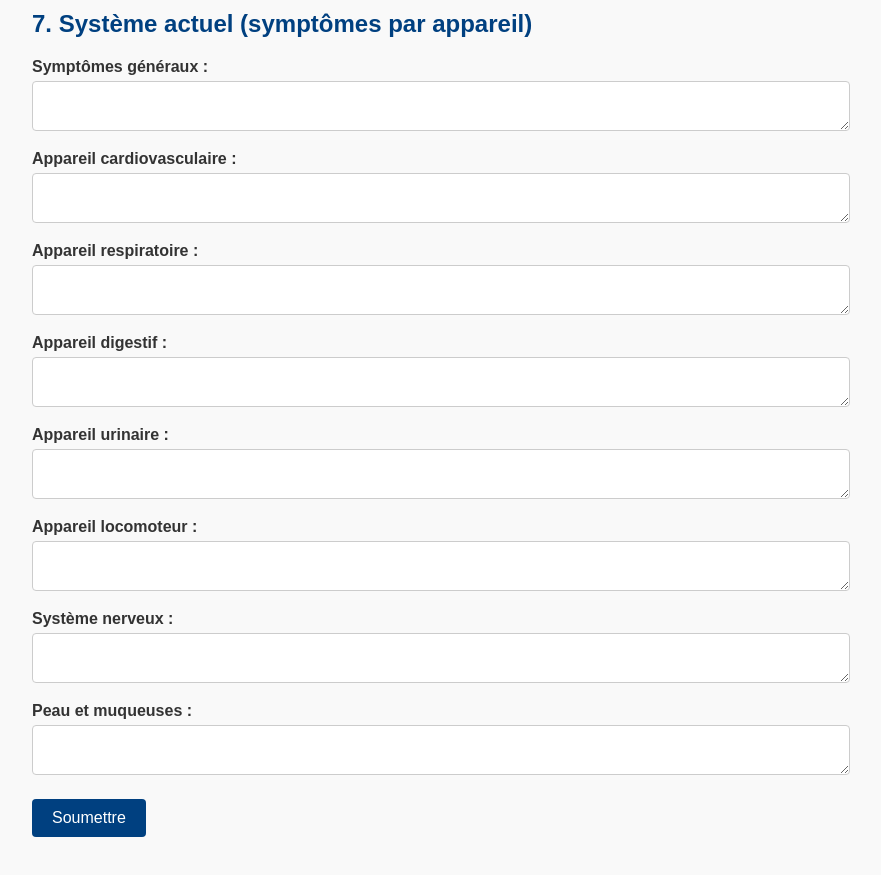
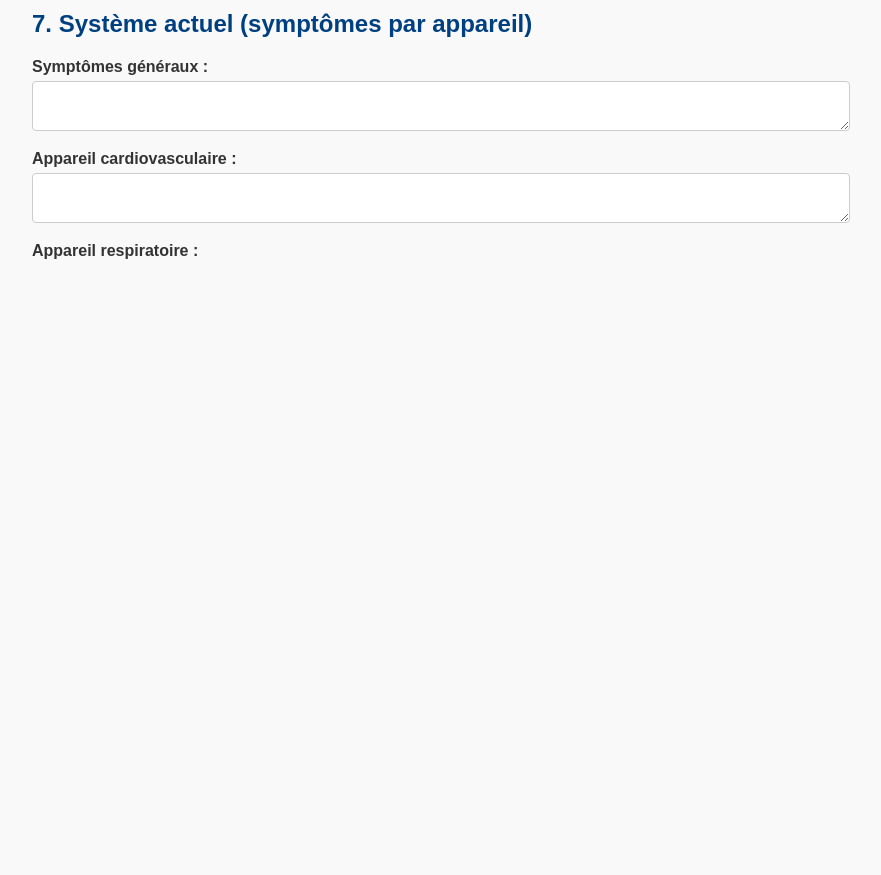
Before and after one commit to arsalanisajad/anamnese-medicale, a plain HTML site: page docs/index (5).html in a window 1280 px wide. Shown: the part 1367-2242 px from the top of the page, without its empty margins (208-1089 px from the left). After the commit the page ends 1667 px from the top, so only its background shows below. Drawn offline with Linux system fonts and the light colour scheme.

Commit message:
Update index (5).html

```diff
--- a/docs/index (5).html
+++ b/docs/index (5).html
@@ -1,4 +1,3 @@
-
 <!DOCTYPE html>
 <html lang="fr">
 <head>
@@ -87,19 +86,4 @@
     <label>Appareil cardiovasculaire :</label>
     <textarea name="cardio" rows="2"></textarea>
     <label>Appareil respiratoire :</label>
-    <textarea name="respiratoire" rows="2"></textarea>
-    <label>Appareil digestif :</label>
-    <textarea name="digestif" rows="2"></textarea>
-    <label>Appareil urinaire :</label>
-    <textarea name="urinaire" rows="2"></textarea>
-    <label>Appareil locomoteur :</label>
-    <textarea name="locomoteur" rows="2"></textarea>
-    <label>Système nerveux :</label>
-    <textarea name="nerveux" rows="2"></textarea>
-    <label>Peau et muqueuses :</label>
-    <textarea name="peau" rows="2"></textarea>
-
-    <button type="submit">Soumettre</button>
-  </form>
-</body>
-</html>
+    <textarea name="res
```
